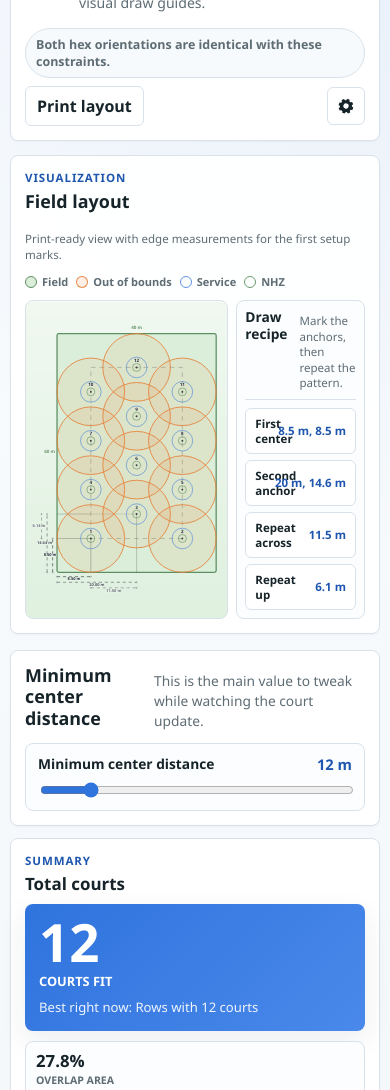
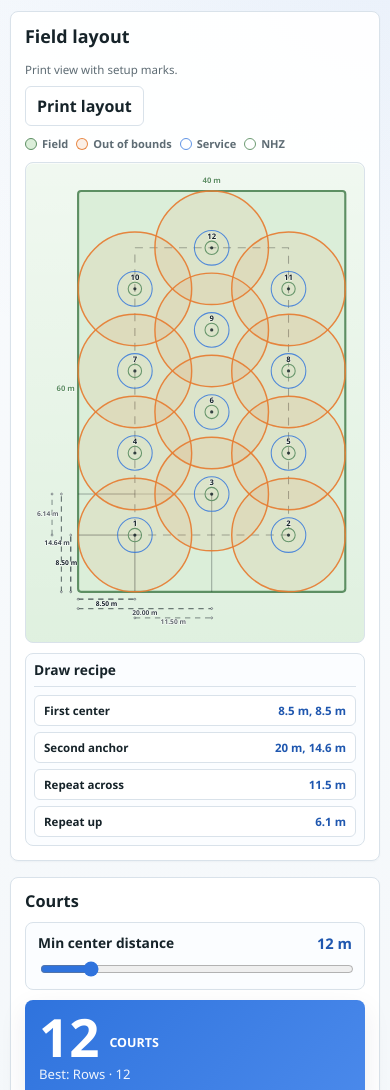
Before and after one commit to mathieudess/courtform, a plain HTML site: page index.html in a window 390 px wide. Shown: the part 83-1173 px from the top of the page. Drawn offline with Linux system fonts and the light colour scheme.

Commit message:
layout enhancements

```diff
--- a/index.html
+++ b/index.html
@@ -24,15 +24,11 @@
                 </div>
                 <div class="brand-copy">
                     <h1>CourtForm</h1>
-                    <p>Fit roundnet courts inside your fields with visual draw guides.</p>
+                    <p>Roundnet court layouts for any field.</p>
                 </div>
             </div>
 
             <div class="topbar-actions">
-                <p class="status-chip" id="status">Ready</p>
-
-                <button id="printLayout" class="ghost-button print-button" type="button">Print layout</button>
-
                 <details class="settings-popover">
                     <summary class="icon-button" aria-label="Court settings">
                         <svg class="gear-icon" viewBox="0 0 24 24" aria-hidden="true">
@@ -82,10 +78,12 @@
                 <section class="panel visual-panel">
                     <div class="visual-heading">
                         <div>
-                            <p class="eyebrow section-tag">Visualization</p>
                             <h2>Field layout</h2>
                         </div>
-                        <p class="visual-note">Print-ready view with edge measurements for the first setup marks.</p>
+                        <div class="visual-actions">
+                            <p class="visual-note">Print view with setup marks.</p>
+                            <button id="printLayout" class="ghost-button print-button" type="button">Print layout</button>
+                        </div>
                     </div>
 
                     <div class="legend-strip" aria-label="Court line key">
@@ -104,7 +102,6 @@
                             <section class="measurements">
                                 <div class="section-heading compact-heading">
                                     <h2>Draw recipe</h2>
-                                    <p>Mark the anchors, then repeat the pattern.</p>
                                 </div>
                                 <div class="recipe-list" id="measurementRows"></div>
                             </section>
@@ -114,55 +111,42 @@
             </div>
 
             <aside class="control-rail">
-                <section class="panel spacing-panel" aria-label="Primary spacing control">
-                    <div class="section-heading">
-                        <div>
-                            <h2>Minimum center distance</h2>
-                        </div>
-                        <p class="card-note">This is the main value to tweak while watching the court update.</p>
+                <section class="panel summary-panel">
+                    <div class="summary-heading">
+                        <h2>Courts</h2>
                     </div>
 
                     <label class="field field-priority">
-                        <span>Minimum center distance</span>
+                        <span>Min center distance</span>
                         <output id="centerDistanceValue">12 m</output>
                         <input id="centerDistance" type="range" min="11" max="18" value="12" step="0.1" />
                     </label>
-                </section>
-
-                <section class="panel summary-panel">
-                    <div class="summary-heading">
-                        <p class="eyebrow section-tag">Summary</p>
-                        <h2>Total courts</h2>
-                    </div>
 
                     <div class="court-hero">
                         <span class="hero-value" id="courtCount">0</span>
-                        <span class="hero-label">courts fit</span>
-                        <p class="hero-note" id="bestLayoutValue">Best setup updates live.</p>
+                        <span class="hero-label">courts</span>
+                        <p class="hero-note" id="bestLayoutValue">Best layout</p>
                     </div>
 
                     <div class="stats" aria-label="Layout summary">
                         <div>
                             <span class="stat-value" id="overlapValue">0%</span>
-                            <span class="stat-label">overlap area</span>
+                            <span class="stat-label">overlap</span>
                         </div>
                         <div>
                             <span class="stat-value" id="minSpacingValue">-</span>
-                            <span class="stat-label">actual min spacing</span>
+                            <span class="stat-label">min spacing</span>
                         </div>
                         <div>
                             <span class="stat-value" id="usableValue">0 x 0 m</span>
-                            <span class="stat-label">center zone</span>
+                            <span class="stat-label">usable zone</span>
                         </div>
                     </div>
                 </section>
 
                 <section class="panel mode-panel" aria-label="Layout choice">
                     <div class="section-heading">
-                        <div>
-                            <p class="eyebrow section-tag">Packing mode</p>
-                        </div>
-                        <p class="card-note">Grid or hex, with the strongest option highlighted live.</p>
+                        <h2>Mode</h2>
                     </div>
 
                     <fieldset class="layout-picker" aria-label="Layout">
@@ -220,12 +204,8 @@
                 </section>
 
                 <section class="panel controls-panel" aria-label="Layout controls">
-                    <div class="section-heading controls-heading">
-                        <div>
-                            <p class="eyebrow section-tag">Field inputs</p>
-                            <h2>Field dimensions</h2>
-                        </div>
-                        <p class="card-note">Field size and sideline room for the available rectangle.</p>
+                    <div class="section-heading">
+                        <h2>Field</h2>
                     </div>
 
                     <div class="control-grid">
@@ -615,14 +595,6 @@
                 .sort((a, b) => b.count - a.count || a.overlap - b.overlap || a.order - b.order);
         }
 
-        function centersMatch(first, second) {
-            if (first.length !== second.length) return false;
-            return first.every(([x1, y1], index) => {
-                const [x2, y2] = second[index];
-                return Math.abs(x1 - x2) <= 0.001 && Math.abs(y1 - y2) <= 0.001;
-            });
-        }
-
         function svgNode(name, attrs) {
             const node = document.createElementNS("http://www.w3.org/2000/svg", name);
             Object.entries(attrs).forEach(([key, value]) => node.setAttribute(key, String(value)));
@@ -820,23 +792,11 @@
             byId("overlapValue").textContent = fmtPercent(overlap);
             byId("minSpacingValue").textContent = actualSpacing === Infinity ? "-" : `${fmt(actualSpacing)} m`;
             byId("usableValue").textContent = `${fmt(usableW)} x ${fmt(usableL)} m`;
-            byId("bestLayoutValue").textContent = `Best right now: ${layoutLabels[bestLayout.option]} with ${bestLayout.count} courts`;
+            byId("bestLayoutValue").textContent = `Best: ${layoutLabels[bestLayout.option]} · ${bestLayout.count}`;
             updateLayoutChoices(state.layout_option, bestLayout.option);
 
             drawSvg(state, centers);
             renderRecipe(state);
-
-            let status = "Ready";
-            if (state.mode === "hex") {
-                const otherOption = state.layout_option === "hex_width" ? "hex_length" : "hex_width";
-                const otherCenters = generateLayoutOption(usableW, usableL, state.distance, centerInset, otherOption);
-                if (centersMatch(centers, otherCenters)) {
-                    status = "Both hex orientations are identical with these constraints.";
-                } else if (state.layout_option === "hex_width" && usableW < 2 * state.distance) {
-                    status = "Only two centers fit across the width, so rows can still look length-aligned.";
-                }
-            }
-            byId("status").textContent = status;
         }
 
         stateIds.forEach((nodeId) => {
--- a/styles.css
+++ b/styles.css
@@ -93,6 +93,7 @@ h2 {
   align-items: center;
   gap: 14px;
   min-width: 0;
+  flex: 1 1 auto;
 }
 
 .brand-mark {
@@ -120,36 +121,13 @@ h2 {
   font-size: 0.88rem;
 }
 
-.eyebrow {
-  margin: 0 0 8px;
-  color: var(--accent-dark);
-  font-size: 0.72rem;
-  font-weight: 800;
-  letter-spacing: 0.08em;
-  text-transform: uppercase;
-}
-
-.section-tag {
-  margin-bottom: 6px;
-}
-
 .topbar-actions {
   display: flex;
   align-items: center;
   gap: 8px;
-  flex-wrap: wrap;
+  flex: 0 0 auto;
+  flex-wrap: nowrap;
   justify-content: flex-end;
-}
-
-.status-chip {
-  margin: 0;
-  border: 1px solid var(--line);
-  border-radius: 999px;
-  background: #f7fafc;
-  color: var(--muted);
-  font-size: 0.78rem;
-  font-weight: 700;
-  padding: 7px 10px;
 }
 
 button {
@@ -230,7 +208,6 @@ button:hover {
 
 .settings-header,
 .section-heading,
-.controls-heading,
 .visual-heading {
   display: flex;
   align-items: flex-start;
@@ -245,9 +222,7 @@ button:hover {
 
 .settings-header p,
 .section-heading p,
-.controls-heading p,
-.visual-note,
-.card-note {
+.visual-note {
   margin: 6px 0 0;
   color: var(--muted);
   font-size: 0.86rem;
@@ -308,7 +283,6 @@ input[type="number"] {
   gap: 12px;
 }
 
-.spacing-panel,
 .visual-panel,
 .summary-panel,
 .mode-panel,
@@ -327,6 +301,12 @@ input[type="number"] {
 .visual-note {
   max-width: 280px;
   text-align: right;
+}
+
+.visual-actions {
+  display: grid;
+  justify-items: end;
+  gap: 8px;
 }
 
 .visual-body {
@@ -464,11 +444,22 @@ input[type="number"] {
   gap: 10px;
 }
 
+.summary-heading {
+  display: flex;
+  align-items: center;
+  justify-content: space-between;
+}
+
 .summary-heading h2 {
-  font-size: 1.06rem;
+  font-size: 1.02rem;
 }
 
 .court-hero {
+  display: grid;
+  grid-template-columns: auto 1fr;
+  align-items: end;
+  column-gap: 10px;
+  row-gap: 6px;
   border-radius: 8px;
   background: linear-gradient(135deg, var(--accent) 0%, #4a89eb 100%);
   color: #ffffff;
@@ -477,22 +468,21 @@ input[type="number"] {
 }
 
 .hero-value {
-  display: block;
   font-size: clamp(3.3rem, 7vw, 4.6rem);
   font-weight: 800;
-  line-height: 0.9;
+  line-height: 0.86;
 }
 
 .hero-label {
-  display: block;
-  margin-top: 6px;
-  font-size: 0.8rem;
+  margin-bottom: 8px;
+  font-size: 0.78rem;
   font-weight: 800;
   text-transform: uppercase;
 }
 
 .hero-note {
-  margin: 8px 0 0;
+  grid-column: 1 / -1;
+  margin: 0;
   color: rgba(255, 255, 255, 0.92);
   font-size: 0.82rem;
   line-height: 1.45;
@@ -532,7 +522,6 @@ input[type="number"] {
   text-transform: uppercase;
 }
 
-.spacing-panel,
 .mode-panel,
 .controls-panel {
   display: grid;
@@ -800,15 +789,6 @@ input[type="range"] {
     padding: 14px;
   }
 
-  .topbar {
-    flex-direction: column;
-    align-items: stretch;
-  }
-
-  .topbar-actions {
-    justify-content: space-between;
-  }
-
   .page-grid {
     grid-template-columns: 1fr;
     min-height: 0;
@@ -825,6 +805,15 @@ input[type="range"] {
 }
 
 @media (max-width: 760px) {
+  .topbar {
+    gap: 12px;
+    padding: 12px 14px;
+  }
+
+  .brand-copy p {
+    display: none;
+  }
+
   .settings-card {
     width: min(420px, calc(100vw - 28px));
   }
@@ -836,6 +825,10 @@ input[type="range"] {
 
   .visual-heading {
     display: grid;
+  }
+
+  .visual-actions {
+    justify-items: start;
   }
 
   .visual-note {
@@ -869,6 +862,7 @@ input[type="range"] {
 
   .brand-block {
     align-items: flex-start;
+    gap: 10px;
   }
 
   .brand-mark {
@@ -876,13 +870,17 @@ input[type="range"] {
     height: 40px;
   }
 
-  .status-chip {
-    width: 100%;
+  .brand-copy h1 {
+    font-size: 1.35rem;
+  }
+
+  .visual-heading {
+    gap: 8px;
   }
 
   .visual-body {
-    grid-template-columns: minmax(0, 1fr) minmax(110px, 33vw);
-    gap: 8px;
+    grid-template-columns: minmax(0, 1fr);
+    gap: 10px;
   }
 
   .visual-meta {
@@ -898,12 +896,12 @@ input[type="range"] {
   }
 
   .compact-heading p,
-  .card-note,
   .visual-note {
     font-size: 0.72rem;
   }
 
   .legend-strip {
+    justify-content: flex-start;
     gap: 6px 8px;
   }
 
@@ -912,18 +910,35 @@ input[type="range"] {
     gap: 5px;
   }
 
+  .measurements {
+    order: 2;
+  }
+
   .recipe-label,
   .recipe-value {
     font-size: 0.72rem;
   }
 
-  .layout-options,
   .stats {
     grid-template-columns: 1fr;
   }
 
+  .layout-options {
+    grid-template-columns: repeat(3, minmax(0, 1fr));
+  }
+
   .layout-option {
-    min-height: 84px;
+    min-height: 76px;
+    padding: 7px 5px;
+  }
+
+  .layout-icon {
+    width: 26px;
+    height: 26px;
+  }
+
+  .layout-name {
+    font-size: 0.68rem;
   }
 
   .canvas-wrap {
```
